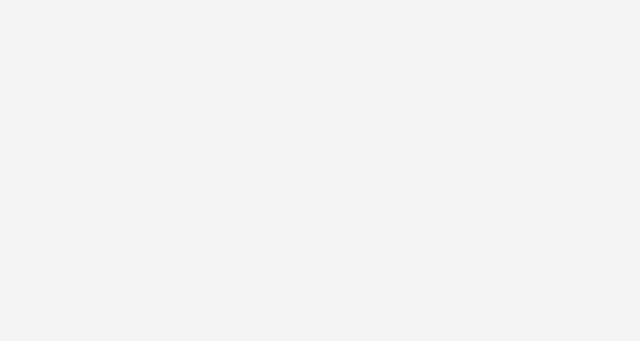
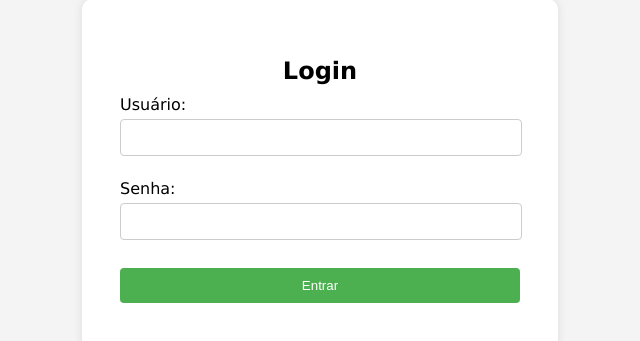
Before and after one commit to NicolasRaf/Pizzaria_Front-APS, a React (Vite) app: page / in a window 1280 px wide. Before the commit this address had no page. Shown: the part 101-442 px from the top of the page, without its empty margins (320-960 px from the left). Built offline with nearby package versions, Linux system fonts and the light colour scheme.

Commit message:
feat: update default route

```diff
--- a/src/App.tsx
+++ b/src/App.tsx
@@ -10,6 +10,7 @@ const App: React.FC = () => {
       <Routes>
         <Route path="/login" element={<Login />} />
         <Route path="/cadastro-pizza" element={<CadastroPizza />} />
+        <Route path="*" element={<Login />} />
       </Routes>
     </Router>
   );
--- a/src/main.tsx
+++ b/src/main.tsx
@@ -1,9 +1,9 @@
 import { StrictMode } from 'react'
 import { createRoot } from 'react-dom/client'
-import dotenv from 'dotenv';
+//import dotenv from 'dotenv';
 import App from './App.tsx'
 
-dotenv.config();
+//dotenv.config();
 
 createRoot(document.getElementById('root')!).render(
   <StrictMode>
```
